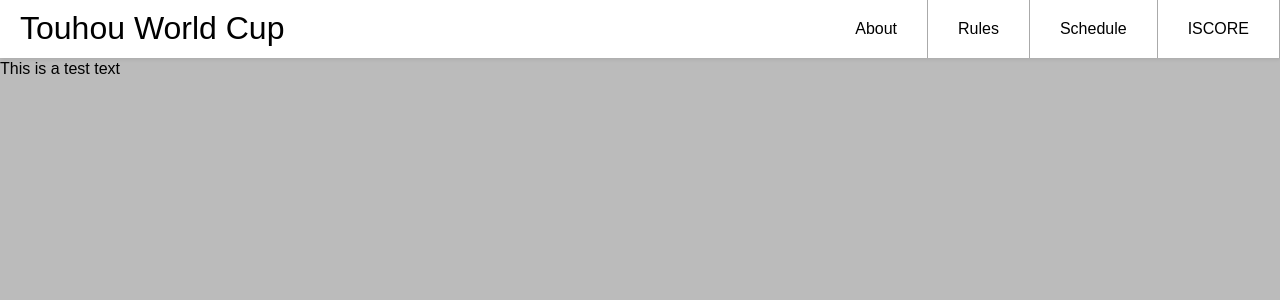
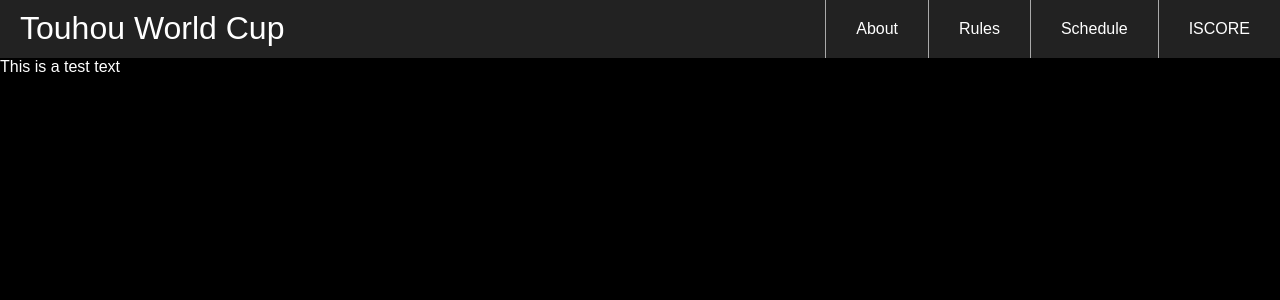
Before and after one commit to touhouworldcup/touhouworldcup.com, a PHP site: page / in a window 1280 px wide. Shown: the top 300 px of the page. Run offline with PHP 8.4, Linux system fonts and the light colour scheme.

Commit message:
Color theme

```diff
--- a/index.css
+++ b/index.css
@@ -1,23 +1,23 @@
 body {
 	margin: 0;
 	font-family: sans-serif;
-	background-color: #bbb;
+	background-color: #000;
 }
 
-a {
-	color: #000;
+* {
+	color: #fff;
 	text-decoration: none;
 }
 
 .moverdowner {
-	height: 60px;
+	height: 0;
+	background-color: #222;
 }
 
 .header {
-	background-color: #fff;
+	background-color: #222;
 	box-shadow: 1px 1px 4px 0 rgba(0,0,0,.1);
 	width: 100%;
-	position: fixed;
 }
 
 .header ul {
@@ -25,7 +25,7 @@ a {
 	padding: 0;
 	list-style: none;
 	overflow: hidden;
-	background-color: #fff;
+	background-color: #222;
 }
 
 .header ul a {
@@ -35,7 +35,7 @@ a {
 }
 
 .header ul a:hover {
-	background-color: #ddd;
+	background-color: #333;
 }
 
 .header .logo {
@@ -59,7 +59,7 @@ a {
 }
 
 .header .menu-icon .nav-icon {
-	background:#333;
+	background:#fff;
 	display: block;
 	height: 2px;
 	width: 18px;
@@ -67,7 +67,7 @@ a {
 }
 
 .header .menu-icon .nav-icon:before {
-	background: #333;
+	background: #fff;
 	content: "";
 	display: block;
 	height: 100%;
@@ -77,7 +77,7 @@ a {
 }
 
 .header .menu-icon .nav-icon:after {
-	background: #333;
+	background: #fff;
 	content: "";
 	display: block;
 	height: 100%;
@@ -94,7 +94,7 @@ a {
 	max-height:240px;
 }
 
-@media (min-width:48em) {
+@media (min-width:50em) {
 	.header li {
 		float:left;
 	}
@@ -112,6 +112,9 @@ a {
 		display: none;
 	}
 	.header ul a {
-		border-right: 1px solid #aaa;
+		border-left: 1px solid #aaa;
+	}
+	.moverdowner {
+		height: 58px;
 	}
 }
```
